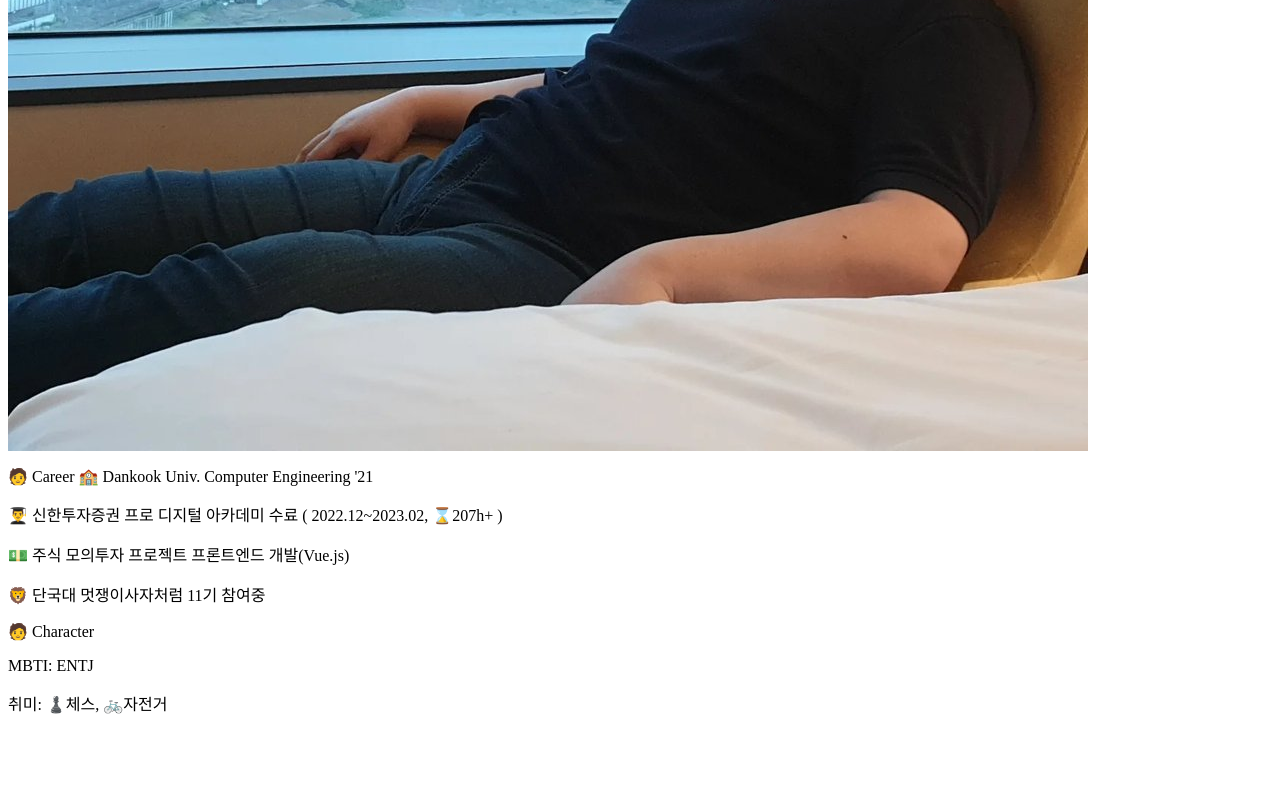
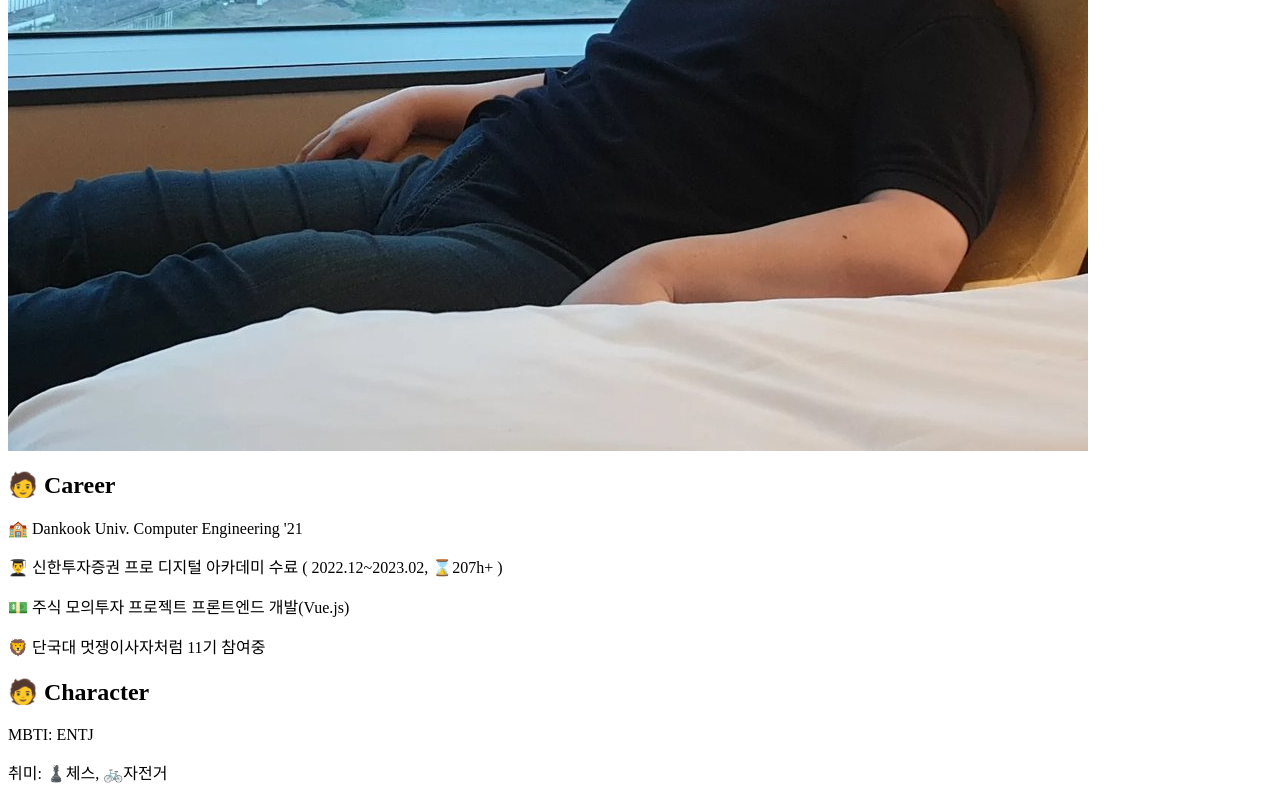
Before and after one commit to kimsungmin1011/kimsungmin1011.github.io, a plain HTML site: page index.html in a window 1280 px wide. Shown: the part 637-1437 px from the top of the page. Before the commit the page ends 1368 px from the top, so only its background shows below. Drawn offline with Linux system fonts and the light colour scheme.

Commit message:
설명 태그 추가

```diff
--- a/index.html
+++ b/index.html
@@ -7,20 +7,20 @@
 <body>
     <img src="302576491_1136947350239610_4176416946573973194_n.jpg">
     <p>
-    🧑 Career
+    <h2>🧑 Career</h2>
 
-                                        🏫 Dankook Univ. Computer Engineering '21<p>
+                                        <p>🏫 Dankook Univ. Computer Engineering '21</p>
 
-                                        👨‍🎓 신한투자증권 프로 디지털 아카데미 수료 ( 2022.12~2023.02, ⌛207h+ )<p>
+                                        <p>👨‍🎓 신한투자증권 프로 디지털 아카데미 수료 ( 2022.12~2023.02, ⌛207h+ )</p>
 
-                                        💵 주식 모의투자 프로젝트 프론트엔드 개발(Vue.js)<p>
+                                        💵 주식 모의투자 프로젝트 프론트엔드 개발(Vue.js)</p>
 
-                                        🦁 단국대 멋쟁이사자처럼 11기 참여중<p><p>
+                                        <p>🦁 단국대 멋쟁이사자처럼 11기 참여중</p>
 
 
-                                                        🧑 Character<p>
-                                         MBTI: ENTJ<p>
-                                         취미: ♟️체스, 🚲자전거<p>
+                                                        <h2>🧑 Character</h2>
+                                         <p>MBTI: ENTJ</p>
+                                         <p>취미: ♟️체스, 🚲자전거</p>
 
                                          </p>
 </body>
```
